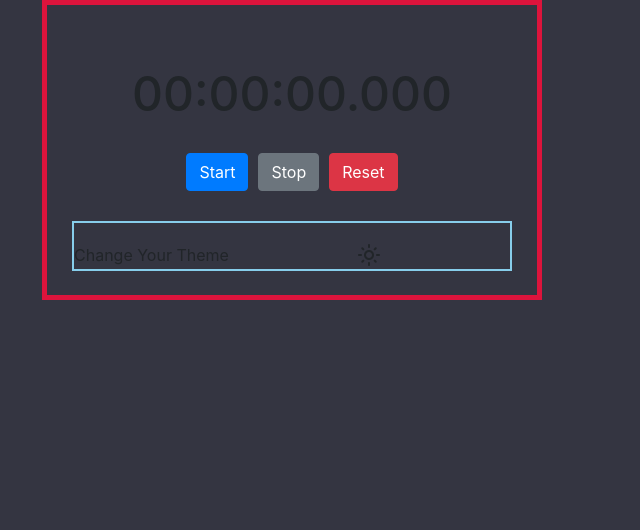
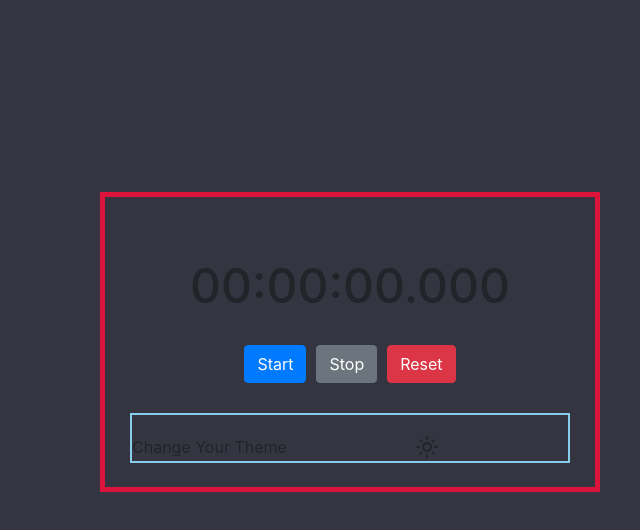
Before and after one commit to rajnish203/StopWatch, a plain HTML site: page index.html in a window 1280 px wide. Shown: the whole page, without its empty margins (348-988 px from the left). Drawn offline with nearby package versions, Linux system fonts and the light colour scheme.

```diff
--- a/style.css
+++ b/style.css
@@ -26,7 +26,8 @@
     background: var(--outgoing-chat-bg);
 }
 #i1{
-  margin: auto;
+  margin-top: 15%;
+  margin-left: 35%;
   width: 500px;
   height: 300px;
   padding: 10px;
```
